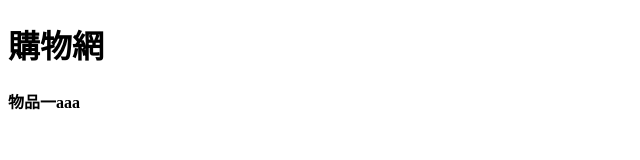
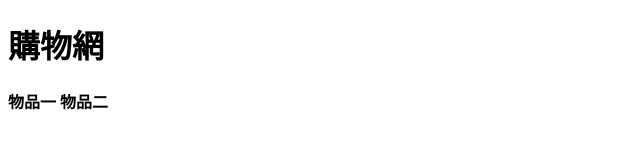
Before and after one commit to stanleywang6112/project20210304, a plain HTML site: page index.html in a window 1280 px wide. Shown: the full height of the page, 0-640 px from the left. Drawn offline with Linux system fonts and the light colour scheme.

Commit message:
index.html修改3

```diff
--- a/index.html
+++ b/index.html
@@ -8,6 +8,7 @@
 </head>
 <body>
     <h1>購物網</h1>
-    <b>物品一aaa</b>
+    <b>物品一</b>
+    <b>物品二</b>
 </body>
 </html>
```
